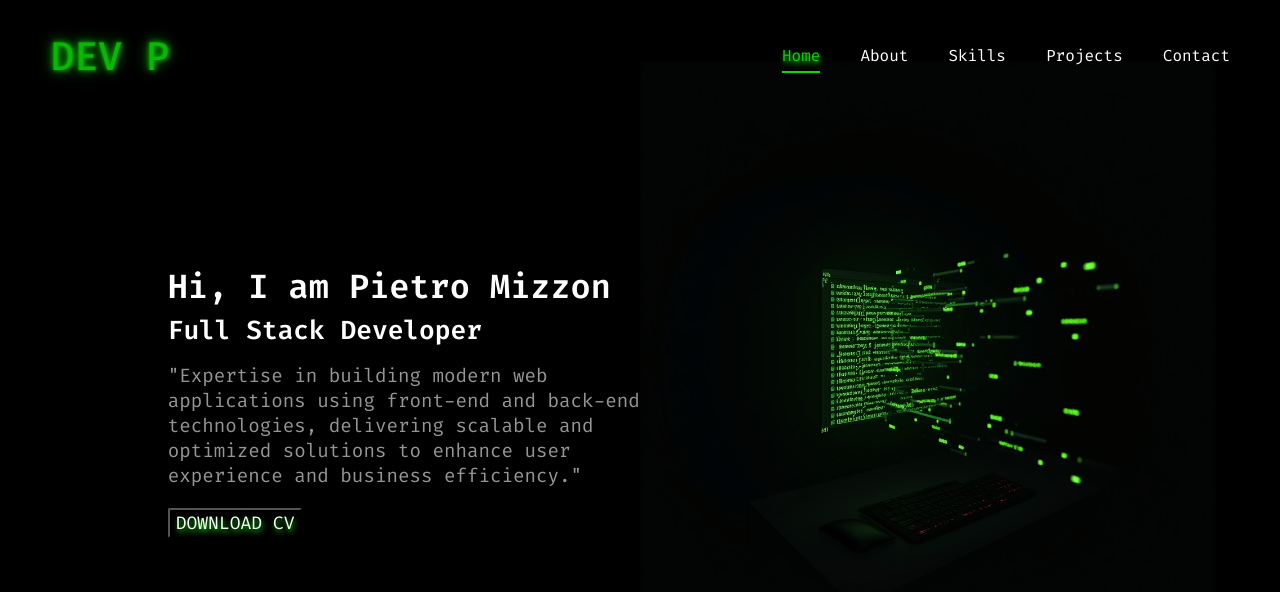
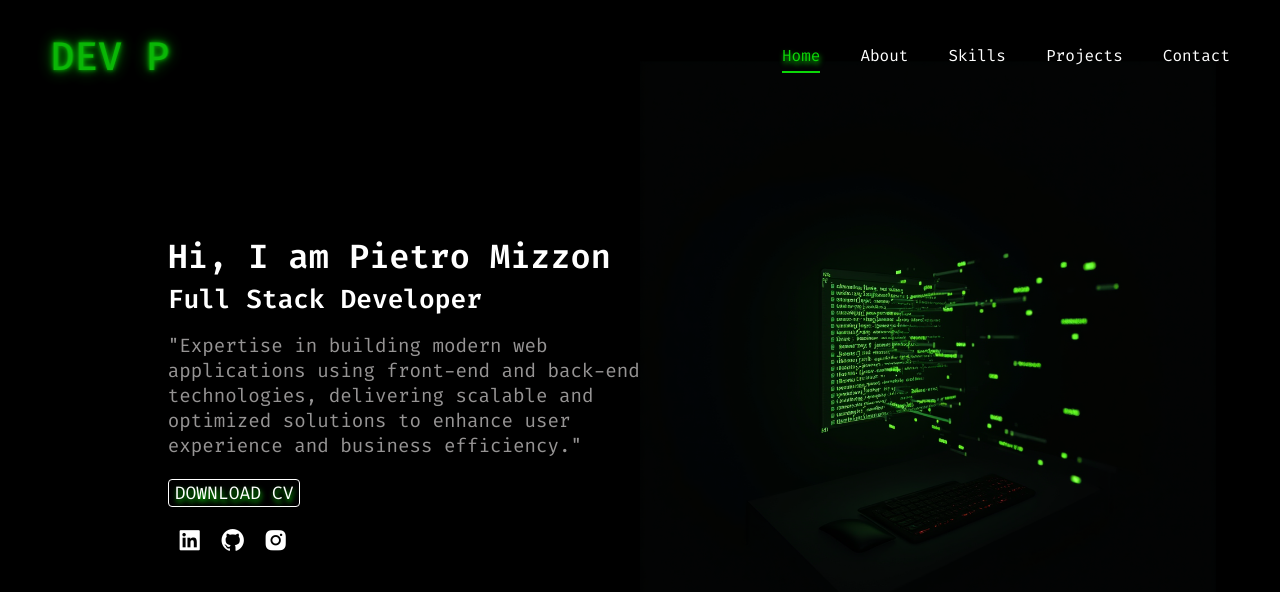
Before and after one commit to Hcjspit/PERSONAL_PORTFOLIO, a plain HTML site: page index.html in a window 1280 px wide. Shown: the top 592 px of the page. Drawn offline with nearby package versions, Linux system fonts and the light colour scheme.

Commit message:
button modify

```diff
--- a/index.html
+++ b/index.html
@@ -5,6 +5,10 @@
     <meta name="viewport" content="width=device-width, initial-scale=1.0" />
     <title>Portfolio</title>
     <link rel="stylesheet" href="style.css" />
+    <link
+      href="https://unpkg.com/boxicons@2.1.4/css/boxicons.min.css"
+      rel="stylesheet"
+    />
   </head>
   <body>
     <!-- Barra verticale di navigazione -->
@@ -32,6 +36,11 @@
             to enhance user experience and business efficiency."
           </p>
           <button>DOWNLOAD CV</button>
+          <div class="icon-box">
+            <a href=""><i class="bx bxl-linkedin-square"></i></a>
+            <a href=""><i class="bx bxl-github"></i></a>
+            <a href=""><i class="bx bxl-instagram-alt"></i></a>
+          </div>
         </div>
         <img src="./assets/image.png" alt="Developer Image" />
       </div>
--- a/style.css
+++ b/style.css
@@ -164,10 +164,21 @@ h3 {
   font-family: "Fira Code", "Source Code Pro", "Courier New", monospace;
   font-size: large;
   color: #fff;
+  border: 1px solid #fff;
   background-color: #000000;
-  border-radius: 2px;
+  border-radius: 4px;
   text-shadow: 1px 3px 5px #0cd708;
   transition: transform 1s ease;
+}
+
+.home-content .icon-box {
+  margin-top: 2%;
+  padding: 1.8%;
+  font-size: larger;
+}
+
+.icon-box a {
+  color: inherit;
 }
 
 .home-content button:hover {
```
